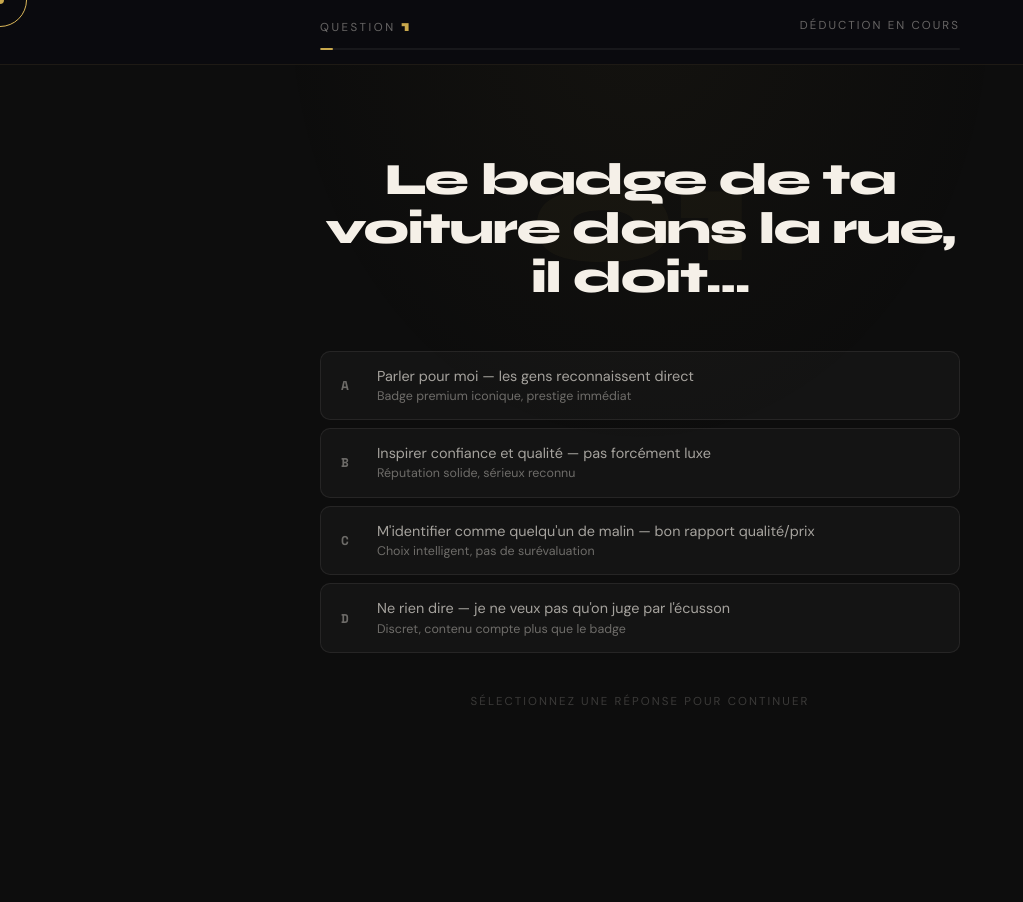
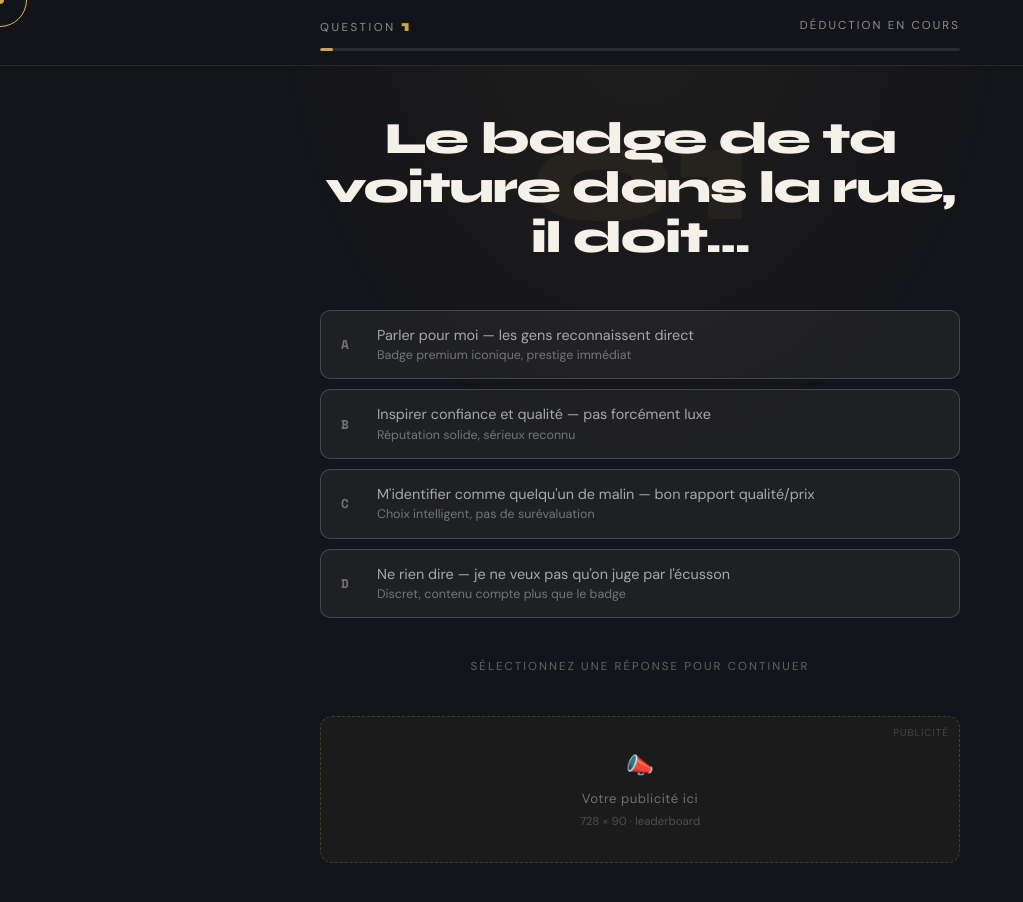
Before and after one commit to radiaboujdid11/Car-Advisor-, a React (Vite) app in the folder frontend/: page /quiz in a window 1280 px wide. Both pictures are taken after a click on the button "Commencer l'analyse →". Shown: the top 902 px of the page, without its empty margins (0-1023 px from the left). Before the commit the page ends 800 px from the top, so only its background shows below. Built offline with nearby package versions, Linux system fonts and the light colour scheme; the HTML template or start-up script is replaced by a standard one.

Commit message:
quiz: lighter UI, ad slot, 2s between questions

```diff
--- a/frontend/src/pages/Quiz.jsx
+++ b/frontend/src/pages/Quiz.jsx
@@ -1,6 +1,7 @@
 import { useState, useRef, useEffect } from 'react';
 import { useNavigate } from 'react-router-dom';
 import { CARS } from '../data/cars';
+import AdSlot from '../components/AdSlot';
 import {
   createSession, getBestQuestion, applyAnswer, isDone,
   getTopCars, displayConfidence, formatQuestion, getMatchReason
@@ -75,7 +76,7 @@ export default function Quiz({ onComplete }) {
       return;
     }
 
-    await delay(3000);
+    await delay(2000);
 
     const rawQ = getBestQuestion(s, CARS);
     rawQuestionRef.current = rawQ;
@@ -229,30 +230,30 @@ function QuestionCard({ question, confidence, leadingCar, selected, visible, onA
   if (!question) return null;
 
   return (
-    <div style={{ minHeight: '100vh', background: 'var(--bg)', display: 'flex', flexDirection: 'column', position: 'relative' }}>
-      <div style={{ position: 'fixed', top: 0, left: '50%', transform: 'translateX(-50%)', width: '800px', height: '500px', background: 'radial-gradient(ellipse at center top, rgba(201,168,76,.04) 0%, transparent 65%)', pointerEvents: 'none' }} />
+    <div style={{ minHeight: '100vh', background: '#14151a', display: 'flex', flexDirection: 'column', position: 'relative' }}>
+      <div style={{ position: 'fixed', top: 0, left: '50%', transform: 'translateX(-50%)', width: '800px', height: '500px', background: 'radial-gradient(ellipse at center top, rgba(201,168,76,.07) 0%, transparent 65%)', pointerEvents: 'none' }} />
 
       {/* Top bar */}
-      <div style={{ position: 'sticky', top: 0, zIndex: 10, borderBottom: '1px solid var(--line)', background: 'rgba(10,11,15,.9)', backdropFilter: 'blur(16px)', padding: '.875rem 1.5rem' }}>
+      <div style={{ position: 'sticky', top: 0, zIndex: 10, borderBottom: '1px solid rgba(201,168,76,.15)', background: 'rgba(20,21,26,.95)', backdropFilter: 'blur(16px)', padding: '.875rem 1.5rem' }}>
         <div style={{ maxWidth: '640px', margin: '0 auto' }}>
           <div style={{ display: 'flex', justifyContent: 'space-between', alignItems: 'center', marginBottom: '10px' }}>
-            <span style={{ fontSize: '.72rem', letterSpacing: '.22em', textTransform: 'uppercase', color: 'var(--ink-mute)' }}>
+            <span style={{ fontSize: '.72rem', letterSpacing: '.22em', textTransform: 'uppercase', color: 'rgba(245,240,232,.55)' }}>
               Question{' '}
               <span style={{ color: 'var(--gold)', fontFamily: 'var(--serif-display)', fontSize: '1rem', fontWeight: 800, letterSpacing: 'normal' }}>
                 {question.number}
               </span>
             </span>
-            <span style={{ fontSize: '.72rem', letterSpacing: '.18em', textTransform: 'uppercase', color: 'var(--ink-mute)' }}>
+            <span style={{ fontSize: '.72rem', letterSpacing: '.18em', textTransform: 'uppercase', color: 'rgba(245,240,232,.55)' }}>
               {confidence > 0
                 ? <><span style={{ color: 'var(--gold)', fontFamily: 'var(--serif-display)', fontWeight: 800, fontSize: '1rem', letterSpacing: 'normal' }}>{confidence}%</span>{' '}confiance</>
                 : 'Déduction en cours'}
             </span>
           </div>
-          <div style={{ height: '2px', background: 'rgba(245,240,232,.06)', borderRadius: '2px', overflow: 'hidden' }}>
-            <div style={{ height: '100%', width: `${Math.max(confidence, 2)}%`, background: 'var(--gold)', borderRadius: '2px', transition: 'width .7s cubic-bezier(.4,0,.2,1)' }} />
+          <div style={{ height: '3px', background: 'rgba(245,240,232,.1)', borderRadius: '3px', overflow: 'hidden' }}>
+            <div style={{ height: '100%', width: `${Math.max(confidence, 2)}%`, background: 'var(--gold)', borderRadius: '3px', transition: 'width .7s cubic-bezier(.4,0,.2,1)' }} />
           </div>
           {leadingCar && confidence > 15 && (
-            <p style={{ fontSize: '.72rem', letterSpacing: '.15em', textTransform: 'uppercase', color: 'var(--ink-mute)', marginTop: '8px' }}>
+            <p style={{ fontSize: '.72rem', letterSpacing: '.15em', textTransform: 'uppercase', color: 'rgba(245,240,232,.45)', marginTop: '8px' }}>
               En tête :{' '}
               <span style={{ color: 'var(--gold)', fontWeight: 500 }}>{leadingCar.make} {leadingCar.model}</span>
             </p>
@@ -264,25 +265,30 @@ function QuestionCard({ question, confidence, leadingCar, selected, visible, onA
       <div style={{ flex: 1, display: 'flex', alignItems: 'center', justifyContent: 'center', padding: '3rem 1.5rem' }}>
         <div style={{ width: '100%', maxWidth: '640px', opacity: visible ? 1 : 0, transform: visible ? 'translateY(0)' : 'translateY(18px)', transition: 'opacity .3s ease, transform .3s ease' }}>
           <div style={{ position: 'relative', textAlign: 'center', marginBottom: '3rem' }}>
-            <span style={{ position: 'absolute', top: '50%', left: '50%', transform: 'translate(-50%,-60%)', fontFamily: 'var(--serif-display)', fontSize: 'clamp(80px,18vw,140px)', color: 'var(--gold)', opacity: .04, lineHeight: 1, userSelect: 'none', pointerEvents: 'none', whiteSpace: 'nowrap', fontWeight: 800 }}>
+            <span style={{ position: 'absolute', top: '50%', left: '50%', transform: 'translate(-50%,-60%)', fontFamily: 'var(--serif-display)', fontSize: 'clamp(80px,18vw,140px)', color: 'var(--gold)', opacity: .06, lineHeight: 1, userSelect: 'none', pointerEvents: 'none', whiteSpace: 'nowrap', fontWeight: 800 }}>
               {String(question.number).padStart(2, '0')}
             </span>
-            <h2 style={{ fontFamily: 'var(--serif-display)', fontWeight: 800, fontSize: 'clamp(1.6rem,4vw,2.8rem)', lineHeight: 1.1, letterSpacing: '-.03em', position: 'relative' }}>
+            <h2 style={{ fontFamily: 'var(--serif-display)', fontWeight: 800, fontSize: 'clamp(1.6rem,4vw,2.8rem)', lineHeight: 1.1, letterSpacing: '-.03em', position: 'relative', color: '#F5F0E8' }}>
               {question.question}
             </h2>
           </div>
 
-          <div style={{ display: 'flex', flexDirection: 'column', gap: '8px' }}>
+          <div style={{ display: 'flex', flexDirection: 'column', gap: '10px' }}>
             {question.answers.map(answer => (
               <AnswerButton key={answer.index} answer={answer} isSelected={selected === answer.index} isDimmed={selected !== null && selected !== answer.index} disabled={selected !== null} onClick={() => onAnswer(answer.index)} />
             ))}
           </div>
 
-          <p style={{ textAlign: 'center', fontSize: '.72rem', letterSpacing: '.18em', textTransform: 'uppercase', color: 'var(--ink-mute)', opacity: .5, marginTop: '2.5rem' }}>
+          <p style={{ textAlign: 'center', fontSize: '.72rem', letterSpacing: '.18em', textTransform: 'uppercase', color: 'rgba(245,240,232,.35)', marginTop: '2.5rem' }}>
             Sélectionnez une réponse pour continuer
           </p>
 
           <BayesPanel topProbs={topProbs} />
+
+          {/* Ad slot */}
+          <div style={{ marginTop: '2.5rem' }}>
+            <AdSlot size="banner" />
+          </div>
         </div>
       </div>
     </div>
@@ -293,8 +299,8 @@ function AnswerButton({ answer, isSelected, isDimmed, disabled, onClick }) {
   const [hovered, setHovered] = useState(false);
   const LETTERS = ['A', 'B', 'C', 'D'];
 
-  const borderColor = isSelected ? 'var(--gold)' : hovered && !disabled ? 'rgba(201,168,76,.4)' : 'rgba(245,240,232,.08)';
-  const bg = isSelected ? 'rgba(201,168,76,.1)' : hovered && !disabled ? 'rgba(201,168,76,.04)' : 'rgba(245,240,232,.03)';
+  const borderColor = isSelected ? 'var(--gold)' : hovered && !disabled ? 'rgba(201,168,76,.5)' : 'rgba(245,240,232,.18)';
+  const bg = isSelected ? 'rgba(201,168,76,.14)' : hovered && !disabled ? 'rgba(201,168,76,.06)' : 'rgba(245,240,232,.05)';
 
   return (
     <button onClick={onClick} disabled={disabled}
```
